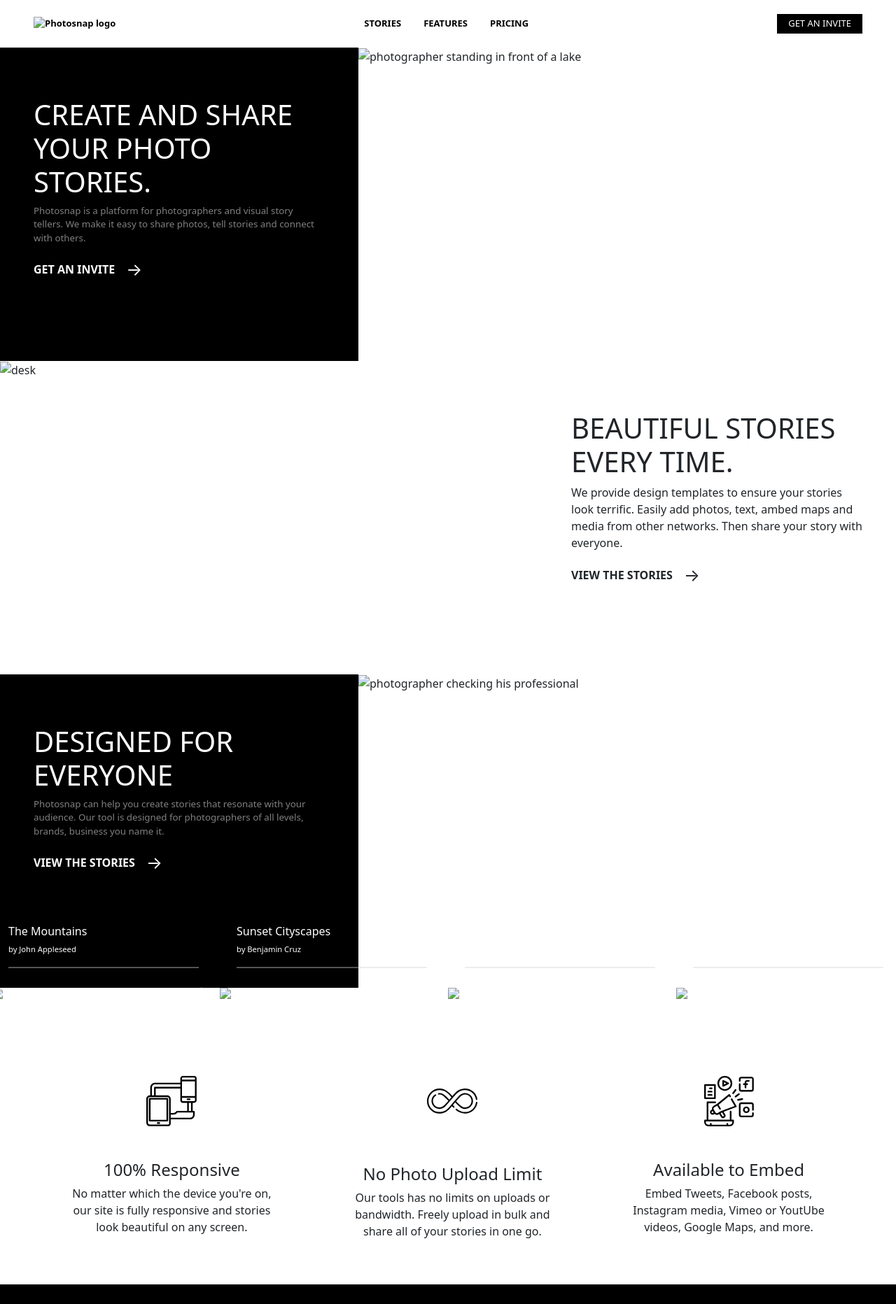
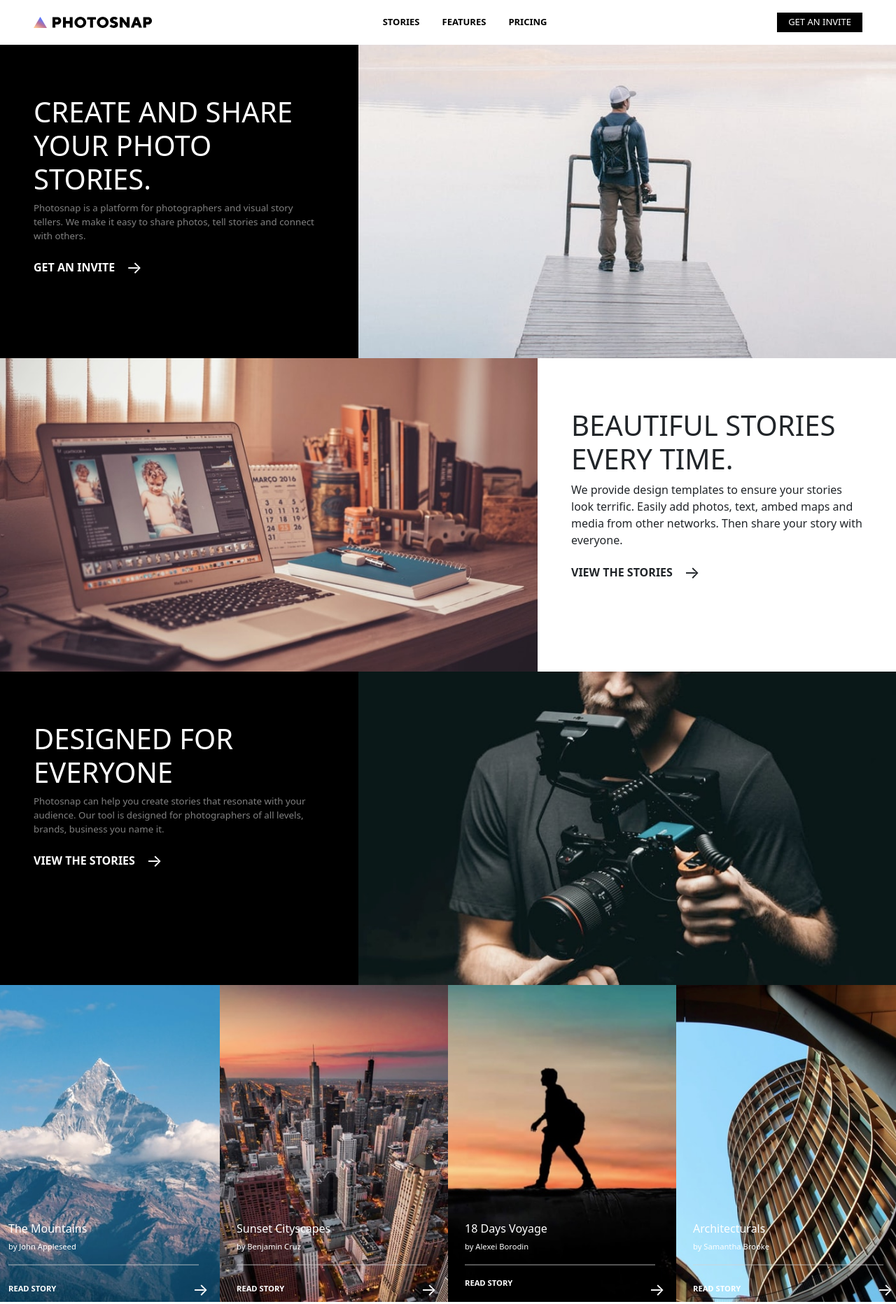
Before and after one commit to 7ing7ing/photosnap, a plain HTML site: page index.html in a window 1280 px wide. Shown: the top 1864 px of the page at 70% size. Drawn offline with nearby package versions, Linux system fonts and the light colour scheme; the site is published under a folder, as on GitHub Pages, so addresses that start at the root find nothing.

Commit message:
Changing images paths to work with Github

```diff
--- a/index.html
+++ b/index.html
@@ -20,7 +20,7 @@
     >
       <a href="/">
         <img
-          src="/images/logo.svg"
+          src="./images/logo.svg"
           alt="Photosnap logo"
           class="mx-3 my-3 mx-md-5"
         />
@@ -54,7 +54,7 @@
       <div class="d-flex flex-column flex-sm-row-reverse banner-container">
         <div class="img-container">
           <img
-            src="/images/banner1.jpg"
+            src="./images/banner1.jpg"
             alt="photographer standing in front of a lake"
           />
         </div>
@@ -74,7 +74,7 @@
       </div>
       <div class="d-flex flex-column flex-sm-row banner-container">
         <div class="img-container">
-          <img src="/images/banner2.jpg" alt="desk" />
+          <img src="./images/banner2.jpg" alt="desk" />
         </div>
         <div class="banner-text py-5 px-5">
           <h1 class="mt-4">BEAUTIFUL STORIES EVERY TIME.</h1>
@@ -93,7 +93,7 @@
       <div class="d-flex flex-column flex-sm-row-reverse banner-container">
         <div class="img-container">
           <img
-            src="/images/banner3.jpg"
+            src="./images/banner3.jpg"
             alt="photographer checking his professional"
           />
         </div>
@@ -115,7 +115,11 @@
       <div class="container white-text">
         <div class="row">
           <div class="card col-xs-12 col-sm-6 col-md-3">
-            <img src="/images/mountains.jpg" class="card-img" alt="mountains" />
+            <img
+              src="./images/mountains.jpg"
+              class="card-img"
+              alt="mountains"
+            />
             <div class="card-img-overlay">
               <h6>The Mountains</h6>
               <p class="author">by John Appleseed</p>
@@ -128,7 +132,7 @@
           </div>
           <div class="card col-xs-12 col-sm-6 col-md-3">
             <img
-              src="/images/cityscape.jpg"
+              src="./images/cityscape.jpg"
               class="card-img"
               alt="sunset cityscapes"
             />
@@ -143,7 +147,7 @@
             </div>
           </div>
           <div class="card col-xs-12 col-sm-6 col-md-3">
-            <img src="/images/hiker.jpg" class="card-img" alt="hiker" />
+            <img src="./images/hiker.jpg" class="card-img" alt="hiker" />
             <div class="card-img-overlay">
               <h6>18 Days Voyage</h6>
               <p class="author">by Alexei Borodin</p>
@@ -156,7 +160,7 @@
           </div>
           <div class="card col-xs-12 col-sm-6 col-md-3">
             <img
-              src="/images/building.jpg"
+              src="./images/building.jpg"
               class="card-img"
               alt="architectural building"
             />
@@ -180,7 +184,7 @@
             class="d-flex flex-column justify-content-center align-items-center"
           >
             <img
-              src="images/responsive.svg"
+              src="./images/responsive.svg"
               alt="responsive"
               class="feature-img my-5 mx-5"
             />
@@ -196,7 +200,7 @@
             class="d-flex flex-column justify-content-center align-items-center"
           >
             <img
-              src="images/infinity.svg"
+              src="./images/infinity.svg"
               alt="infinity"
               class="feature-img my-5 py-4 mx-5"
             />
@@ -212,7 +216,7 @@
             class="d-flex flex-column justify-content-sm-center align-items-center"
           >
             <img
-              src="images/social.svg"
+              src="./images/social.svg"
               alt="social networks"
               class="feature-img my-5 mx-5"
             />
@@ -231,7 +235,7 @@
     <footer class="white-text d-flex flex-column align-items-center py-5">
       <div class="px-5 d-sm-flex sm-w-100 justify-content-sm-between">
         <div class="">
-          <img src="/images/logo-white.svg" alt="photosnap logo" />
+          <img src="./images/logo-white.svg" alt="photosnap logo" />
 
           <div class="d-sm-flex flex-sm-column-reverse flex-md-row">
             <div class="py-5">
```
Also changed, not shown: 1 other file.
